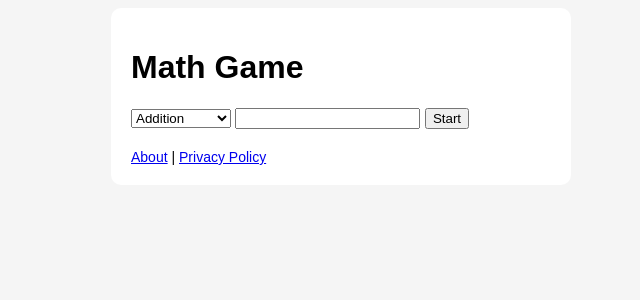
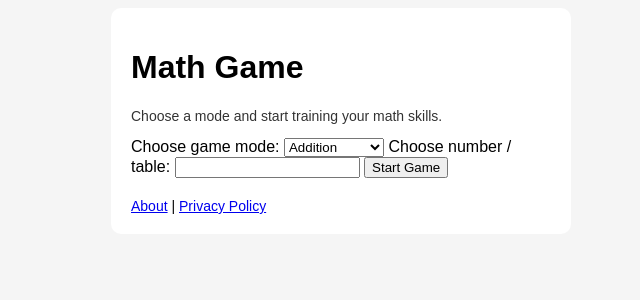
Before and after one commit to Kingkayman/math-game, a Flask app: page / in a window 1280 px wide. Shown: the top 300 px of the page, without its empty margins (299-939 px from the left). Run offline with Flask 3, Linux system fonts and the light colour scheme.

Commit message:
stable UI + fix about + safe ads layout

```diff
--- a/app.py
+++ b/app.py
@@ -54,10 +54,8 @@ def index():
         session["round"] += 1
 
         if session["round"] > 10:
-
             final_score = session["score"]
             session.clear()
-
             return render_template("index.html", finished=True, score=final_score)
 
         session["question_data"] = generate_question()
@@ -74,6 +72,16 @@ def index():
     )
 
 
+@app.route("/about")
+def about():
+    return render_template("about.html")
+
+
+@app.route("/privacy")
+def privacy():
+    return render_template("privacy.html")
+
+
 if __name__ == "__main__":
     port = int(os.environ.get("PORT", 5000))
     app.run(host="0.0.0.0", port=port)
--- a/static/style.css
+++ b/static/style.css
@@ -12,7 +12,6 @@ body {
 }
 
 .ad-banner-top {
-    width: 100%;
     margin-bottom: 10px;
     text-align: center;
 }
@@ -21,3 +20,8 @@ body {
     margin-top: 20px;
     font-size: 14px;
 }
+
+.info-text {
+    font-size: 14px;
+    opacity: 0.8;
+}
--- a/templates/index.html
+++ b/templates/index.html
@@ -8,7 +8,7 @@
 
     <title>Math Game</title>
 
-    <!-- ADSENSE SCRIPT (DU BAD OM DENNA) -->
+    <!-- AdSense -->
     <script async src="https://pagead2.googlesyndication.com/pagead/js/adsbygoogle.js?client=ca-pub-6875340177287559"
      crossorigin="anonymous"></script>
 
@@ -19,7 +19,13 @@
 
 <div class="container">
 
-    <!-- TOP BANNER AD -->
+    <h1>Math Game</h1>
+
+    {% if not question_data and not finished %}
+        <p class="info-text">Choose a mode and start training your math skills.</p>
+    {% endif %}
+
+    <!-- TOP AD (diskret) -->
     <div class="ad-banner-top">
         <ins class="adsbygoogle"
              style="display:block"
@@ -33,18 +39,17 @@
         </script>
     </div>
 
-    <h1>Math Game</h1>
-
     {% if finished %}
 
         <h2>Game Over</h2>
         <p>Your score: {{ score }}/10</p>
-
         <a href="/">Play Again</a>
 
     {% elif not question_data %}
 
         <form method="POST">
+
+            <label>Choose game mode:</label>
 
             <select name="game_type">
                 <option value="addition">Addition</option>
@@ -53,9 +58,10 @@
                 <option value="division">Division</option>
             </select>
 
+            <label>Choose number / table:</label>
             <input type="number" name="value" min="1" required>
 
-            <button type="submit" name="start_game">Start</button>
+            <button type="submit" name="start_game">Start Game</button>
 
         </form>
 
@@ -67,7 +73,7 @@
         <h2>{{ question_data.question }}</h2>
 
         <form method="POST">
-            <input type="number" name="answer" required>
+            <input type="number" name="answer" required autofocus>
             <button type="submit">Submit</button>
         </form>
 
```
Also changed, not shown: templates/about.html (+14 -2 lines), templates/privacy.html (+16 -2 lines).
